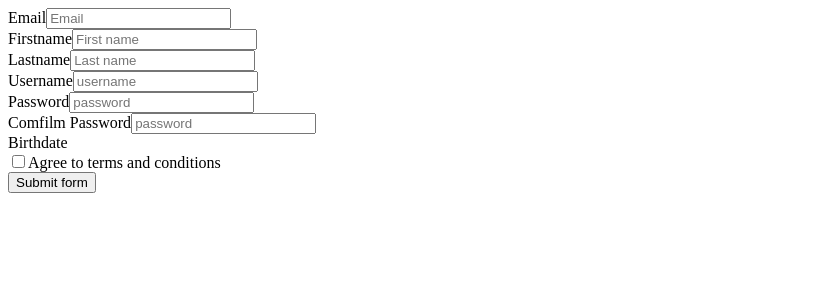
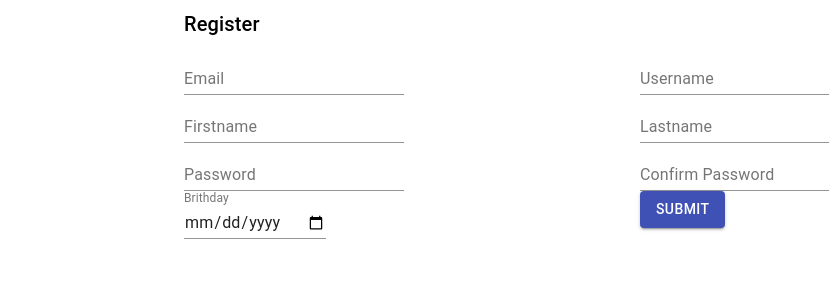
Before and after one commit to pornmanut/subsea, a React (Create React App) app in the folder frontend/: page /register in a window 1280 px wide. Shown: the top 300 px of the page, without its empty margins (0-829 px from the left). Built offline with nearby package versions, Linux system fonts and the light colour scheme.

Commit message:
redesign Register

```diff
--- a/frontend/src/HotelList.js
+++ b/frontend/src/HotelList.js
@@ -112,22 +112,22 @@ class HotelList extends React.Component {
                     <Grid item xs={10}>
                         <Grid container>
                             <Grid item xs={6}>
-                                <TextField style={styles.input} id="outlined-basic" name="name" label="Name" onChange={this.handleChange} />
+                                <TextField style={styles.input} type="search" id="outlined-basic" name="name" label="Name" onChange={this.handleChange} />
 
                             </Grid>
                             <Grid item xs={6}>
-                                <TextField style={styles.input} id="outlined-basic" name="detail" label="Detail" onChange={this.handleChange} />
+                                <TextField style={styles.input} type="search" id="outlined-basic" name="detail" label="Detail" onChange={this.handleChange} />
 
                             </Grid>
                         </Grid>
 
                         <Grid container>
                             <Grid item xs={6}>
-                                <TextField style={styles.input} id="outlined-basic" name="lt" label="Less than" onChange={this.handleChange} />
+                                <TextField style={styles.input} type="search" id="outlined-basic" name="lt" label="Less than" onChange={this.handleChange} />
 
                             </Grid>
                             <Grid item xs={6}>
-                                <TextField style={styles.input} id="outlined-basic" name="gt" label="Greater than" onChange={this.handleChange} />
+                                <TextField style={styles.input} type="search" id="outlined-basic" name="gt" label="Greater than" onChange={this.handleChange} />
 
                             </Grid>
                         </Grid>
--- a/frontend/src/Register.js
+++ b/frontend/src/Register.js
@@ -1,21 +1,34 @@
 import React from 'react'
 import axios from 'axios';
-import DatePicker from "react-datepicker";
 import { Redirect } from 'react-router-dom';
 
-import "react-datepicker/dist/react-datepicker.css";
+
+import {
+    Grid,
+    Button,
+    Container,
+    Typography,
+    TextField,
+    Backdrop,
+    CircularProgress
+
+} from '@material-ui/core';
+
 class Register extends React.Component {
 
     register(payload) {
         const self = this;
         console.log(payload)
+        this.setState({ isLoading: true })
 
         axios.post(window.global.api_location + '/register', payload)
             .then(response => {
                 console.log(response)
+                this.setState({ isLoading: false, redirect: true })
             })
             .catch(err => {
                 console.log(err)
+                this.setState({ isLoading: false })
             })
 
 
@@ -29,6 +42,7 @@ class Register extends React.Component {
         this.setState({
             [name]: value
         });
+        console.log(this.state)
     };
 
     handleSubmit(event) {
@@ -39,7 +53,7 @@ class Register extends React.Component {
         // TODO: verfiy field
 
 
-        const { email, firstname, lastname, username, password1, password2, currentDate } = this.state
+        const { email, firstname, lastname, username, password1, password2, birthdate } = this.state
 
         if (password1 !== password2) {
             // TODO: handle error password not match
@@ -53,7 +67,7 @@ class Register extends React.Component {
             password: password1,
             firstname,
             lastname,
-            birthdate: currentDate
+            birthdate
         }
 
         this.register(payload)
@@ -63,7 +77,7 @@ class Register extends React.Component {
         super(props);
 
         this.state = {
-            currentDate: new Date()
+            isLoading: false
         };
 
         this.handleChange = this.handleChange.bind(this)
@@ -74,57 +88,76 @@ class Register extends React.Component {
 
 
     render() {
+        const styles = {
+            backdrop: {
+                zIndex: 1,
+                color: '#fff',
+            },
+        }
+
+        if (this.state.redirect) {
+            return <Redirect to="/login" />
+        }
         return (
-            <div>
+            <Container maxWidth="md">
+                <Typography gutterBottom variant="h6" component="h4">
+                    Register
+                </Typography>
+                <form onChange={this.handleChange} >
+                    <Grid container>
+                        <Grid item xs={6}>
 
+                            <TextField id="outlined-basic" name="email" label="Email" />
+                        </Grid>
+                        <Grid item xs={6}>
+                            <TextField id="outlined-basic" name="username" label="Username" />
 
-                <form onChange={this.handleChange} onSubmit={this.handleSubmit}>
-                    <div className="form-row">
-                        <div className="col-md-4 mb-3">
-                            <label>Email</label>
-                            <input type="email" className="form-control" name="email" placeholder="Email" />
-                        </div>
-                        <div className="col-md-4 mb-3">
-                            <label>Firstname</label>
-                            <input type="text" className="form-control" name="firstname" placeholder="First name" />
-                        </div>
-                        <div className="col-md-4 mb-3">
-                            <label>Lastname</label>
-                            <input type="text" className="form-control" name="lastname" placeholder="Last name" />
-                        </div>
-                        <div className="col-md-4 mb-3">
-                            <label>Username</label>
-                            <input type="text" className="form-control" name="username" placeholder="username" />
-                        </div>
-                        <div className="col-md-4 mb-3">
-                            <label>Password</label>
-                            <input type="password" className="form-control" name="password1" placeholder="password" />
-                        </div>
-                        <div className="col-md-4 mb-3">
-                            <label>Comfilm Password</label>
-                            <input type="password" className="form-control" name="password2" placeholder="password" />
-                        </div>
-                        <div className="col-md-4 mb-3">
-                            <label>Birthdate</label>
-                            {/* <DatePicker
-                                className="form-control"
-                                selected={this.state.startDate}
-                                onChange={this.handleChange}
-                            /> */}
-                        </div>
-                    </div>
+                        </Grid>
+                    </Grid>
+                    <Grid container>
+                        <Grid item xs={6}>
+                            <TextField id="outlined-basic" name="firstname" label="Firstname" />
 
-                    <div className="form-group">
-                        <div className="form-check">
-                            <input className="form-check-input" type="checkbox" value="" id="invalidCheck2" required />
-                            <label className="form-check-label" >
-                                Agree to terms and conditions
-                </label>
-                        </div>
-                    </div>
-                    <button className="btn btn-primary" type="submit">Submit form</button>
+                        </Grid>
+                        <Grid item xs={6}>
+                            <TextField id="outlined-basic" name="lastname" label="Lastname" />
+
+                        </Grid>
+                    </Grid>
+                    <Grid container>
+                        <Grid item xs={6}>
+                            <TextField id="outlined-basic" name="password1" type="password" label="Password" />
+
+                        </Grid>
+                        <Grid item xs={6}>
+                            <TextField id="outlined-basic" name="password2" type="password" label="Confirm Password" />
+
+                        </Grid>
+                    </Grid>
+                    <Grid container>
+                        <Grid item xs={6}>
+                            <TextField
+                                id="date"
+                                name="birthdate"
+                                label="Brithday"
+                                type="date"
+                                InputLabelProps={{
+                                    shrink: true,
+                                }} />
+                        </Grid>
+                        <Grid item xs={6}>
+                            <Button variant="contained" color="primary" onClick={this.handleSubmit}>Submit</Button>
+
+                        </Grid>
+                    </Grid>
+
                 </form>
-            </div>
+                <Backdrop style={styles.backdrop} open={this.state.isLoading}>
+                    <CircularProgress color="inherit" />
+                </Backdrop>
+
+            </Container >
+
         )
     }
 }
--- a/frontend/src/components/HotelInfo.js
+++ b/frontend/src/components/HotelInfo.js
@@ -15,6 +15,7 @@ import {
     Divider
 
 } from '@material-ui/core';
+import NotFound from './NotFound';
 // booking: 1
 // detail: "great view"
 // height: 30.3
@@ -91,19 +92,19 @@ class Hotel extends React.Component {
                 paddingRight: 20
             },
             booking: {
-                marginTop: 200
+                marginTop: 100
             }
 
         }
         const hotel = this.state.hotel
         if (!this.state.found) {
-            return <div>loading</div>
+            return <NotFound />
         }
         if (this.state.toLogin) {
             return <Redirect to="/login" />
         }
         return (
-            <Container>
+            <Container maxWidth="md">
                 <Paper>
                     <Grid container spacing={2}>
                         <Grid item xs={6}>
```
